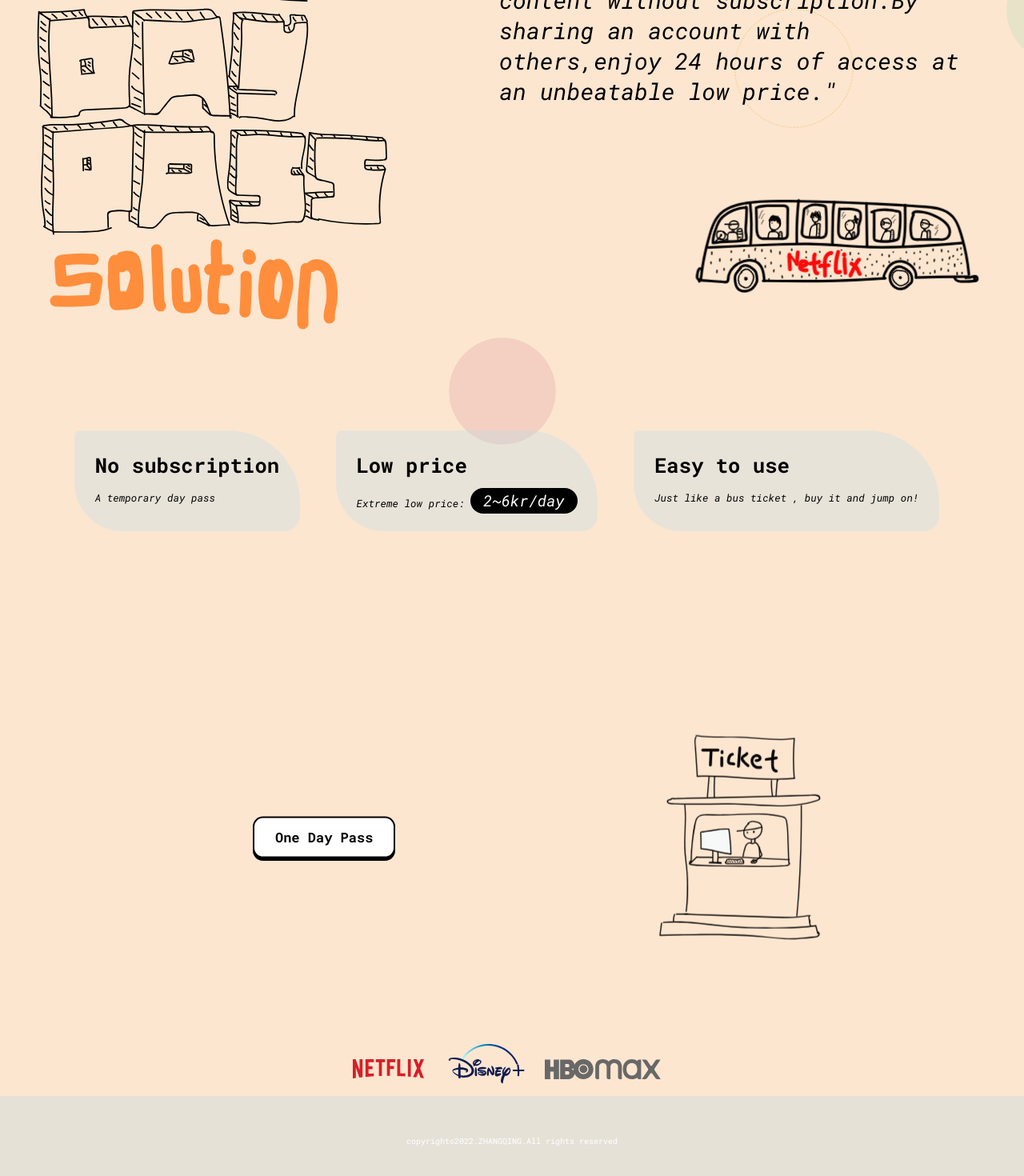
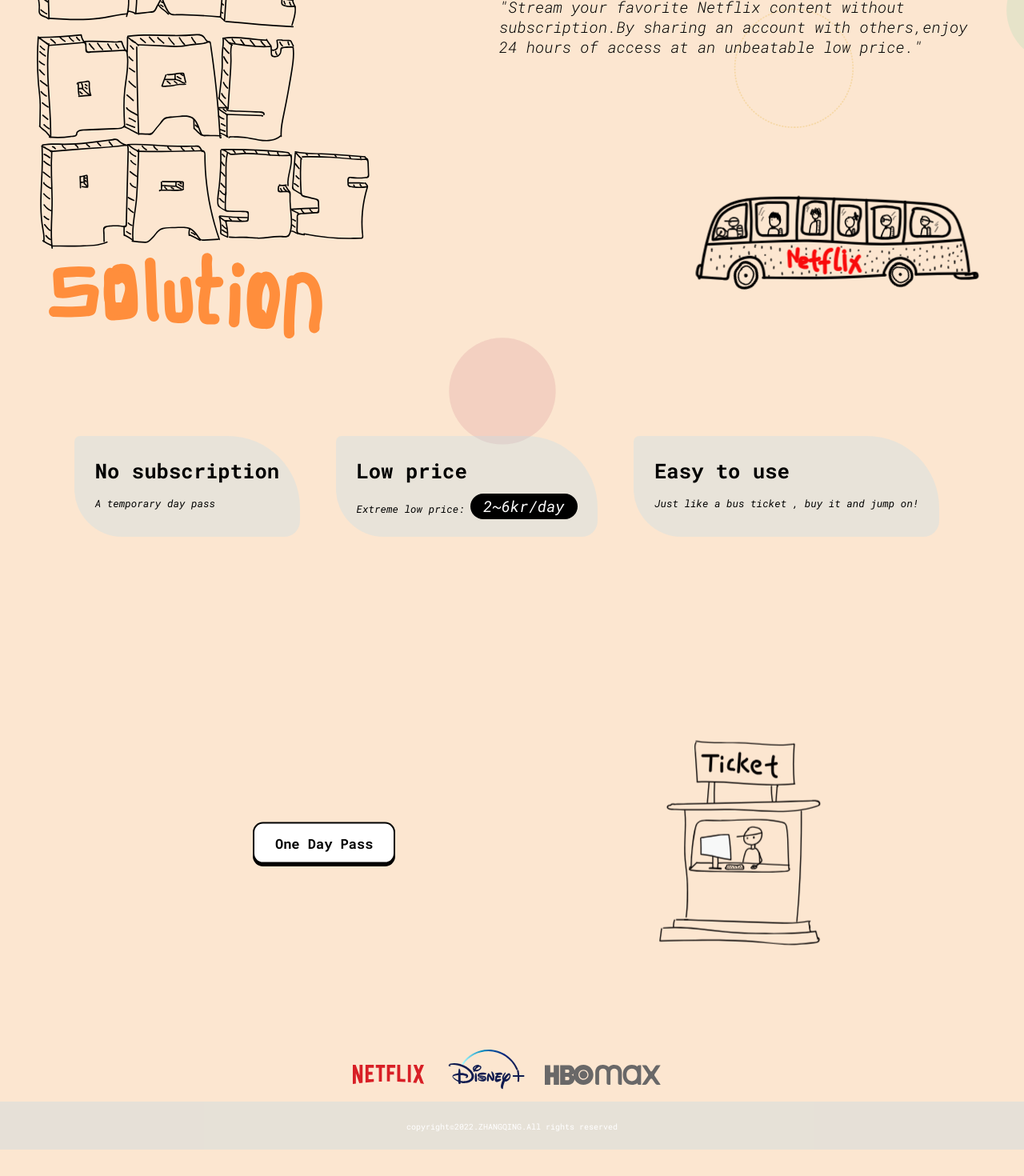
Before and after one commit to mixzq/onedaypass-project-vite, a React (Vite) app: page / in a window 1280 px wide. Shown: the part 187-1657 px from the top of the page at 80% size. After the commit the page ends 1624 px from the top, so only its background shows below. Built offline with nearby package versions, Linux system fonts and the light colour scheme.

Commit message:
samll fix

```diff
--- a/src/components/Dbus.jsx
+++ b/src/components/Dbus.jsx
@@ -2503,30 +2503,33 @@
 //style
 const TOP = styled.div`
   * {
-    /* border: 3px solid; */
+    border: px solid;
     font-family: "Roboto Mono", monospace;
     background: transparent;
   }
   .container {
+    margin-top: 5vh;
     display: flex;
-    flex-direction: column;
-    width: 100%;
-    flex-flow: row wrap;
-    margin: 0 auto;
-    padding: 0 0;
+    width: 100vw;
 
     .sign {
+      display: flex;
+      width: 40vw;
       margin: 2rem;
-      min-width: 40vw;
+
+      flex-grow: 1;
+
       padding: 0rem 3rem 2rem 0rem;
+      img {
+        width: 95%;
+      }
     }
     .movingBus {
       width: 55vw;
       overflow: hidden;
       padding: 3rem;
-      flex-grow: 1;
       display: flex;
-      flex-flow: row-reverse;
+      /* flex-flow: row-reverse; */
       align-items: flex-end;
       justify-content: flex-start;
       flex-direction: column;
@@ -2537,9 +2540,10 @@
       }
       .title-Pc {
         width: 100%;
-        font-size: 1.8rem;
+        font-size: 1.5vw;
         p {
           font-style: italic;
+          font-weight: 300;
         }
       }
 
@@ -2568,8 +2572,8 @@
         position: relative;
         top: 23%;
         background: url(${tree});
-        width: 80%;
-        height: 50%;
+        width: 100%;
+        height: 65%;
         background-repeat: no-repeat;
         animation: treeMove 5s linear infinite;
       }
@@ -2607,7 +2611,14 @@
     .container {
       flex-direction: column;
       column-gap: 2rem;
+      display: flex;
+      flex-direction: column;
+      width: 100%;
+      flex-flow: row wrap;
       .sign {
+        margin: 2rem;
+        min-width: 40vw;
+        padding: 0rem 3rem 2rem 0rem;
         .logo {
           padding: 0;
         }
--- a/src/components/Footer.jsx
+++ b/src/components/Footer.jsx
@@ -20,12 +20,12 @@
   .footer {
     background-color: rgba(221, 223, 218, 0.7);
     width: 100vw;
-    height: 100px;
+    height: 60px;
     bottom: 0%;
   }
   p {
     text-align: center;
-    padding: 50px 0 0 0;
+    padding: 25px 0 0 0;
 
     font-size: x-small;
     color: #ffffff;
--- a/vite.config.js
+++ b/vite.config.js
@@ -8,6 +8,6 @@
   erver: {
     open: true,
   },
-  plugins: [reactRefresh()],
+  plugins1: [reactRefresh()],
   base: "",
 });
```
